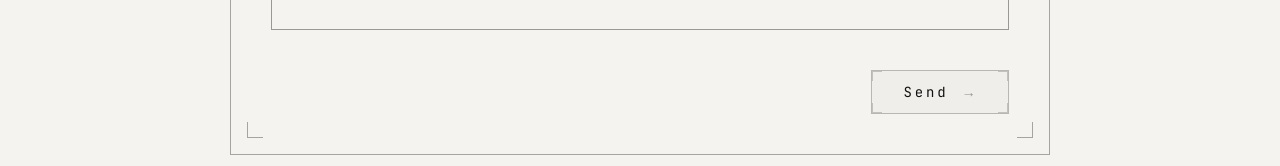
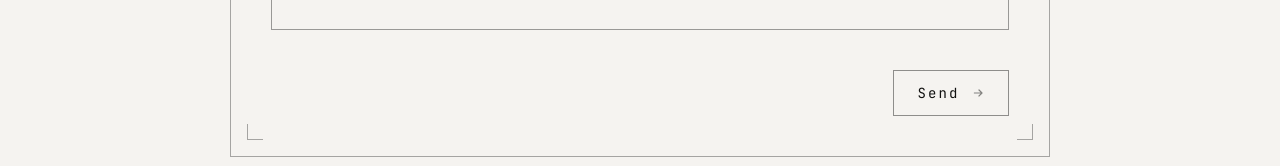
Before and after one commit to chineikou666/takiscope, a Next.js app: page /en/contact in a window 1280 px wide. Shown: the part 577-743 px from the top of the page. Built offline with nearby package versions, Linux system fonts and the light colour scheme.

Commit message:
Simplify contact button: revert to clean ghost style, use SVG arrow for precise alignment

```diff
--- a/src/app/[lang]/contact/page.tsx
+++ b/src/app/[lang]/contact/page.tsx
@@ -124,16 +124,18 @@ function ContactClient() {
                   <motion.div variants={formItem} transition={{ duration: 0.7, ease: [0.3, 0, 0.15, 1] }} className="flex justify-end pt-1">
                     <button
                       type="submit"
-                      className="group/btn relative inline-flex items-center gap-4 px-8 py-3.5 border border-silver-dim/25 light:border-museum-ink-dim/25 bg-silver-dim/[0.02] light:bg-museum-ink-dim/[0.02] hover:bg-silver-dim/[0.06] light:hover:bg-museum-ink-dim/[0.05] hover:border-silver-dim/40 light:hover:border-museum-ink-dim/40 font-mono text-sm tracking-[0.2em] text-silver-dim hover:text-silver-white light:text-museum-ink-dim light:hover:text-museum-ink transition-all duration-300"
+                      className="group/btn inline-flex items-center gap-3 px-6 py-3 border border-silver-dim/35 light:border-museum-ink-dim/45 bg-transparent hover:border-silver-dim/50 light:hover:border-museum-ink-dim/60 font-mono text-sm tracking-[0.15em] text-silver-dim hover:text-silver-white light:text-museum-ink light:hover:text-museum-ink transition-all duration-300"
                     >
-                      {/* Corner accents */}
-                      <span className="absolute top-0 left-0 w-2.5 h-2.5 border-t border-l border-silver-dim/20 light:border-museum-ink-dim/20 group-hover/btn:border-silver-dim/35 light:group-hover/btn:border-museum-ink-dim/35 transition-colors duration-300" />
-                      <span className="absolute top-0 right-0 w-2.5 h-2.5 border-t border-r border-silver-dim/20 light:border-museum-ink-dim/20 group-hover/btn:border-silver-dim/35 light:group-hover/btn:border-museum-ink-dim/35 transition-colors duration-300" />
-                      <span className="absolute bottom-0 left-0 w-2.5 h-2.5 border-b border-l border-silver-dim/20 light:border-museum-ink-dim/20 group-hover/btn:border-silver-dim/35 light:group-hover/btn:border-museum-ink-dim/35 transition-colors duration-300" />
-                      <span className="absolute bottom-0 right-0 w-2.5 h-2.5 border-b border-r border-silver-dim/20 light:border-museum-ink-dim/20 group-hover/btn:border-silver-dim/35 light:group-hover/btn:border-museum-ink-dim/35 transition-colors duration-300" />
-
-                      <span className="leading-none">{t.send}</span>
-                      <span className="leading-none text-silver-dim/40 light:text-museum-ink-dim/40 group-hover/btn:text-silver-dim/60 light:group-hover/btn:text-museum-ink-dim/60 group-hover/btn:translate-x-1 transition-all duration-300">→</span>
+                      <span>{t.send}</span>
+                      <svg
+                        width="12"
+                        height="12"
+                        viewBox="0 0 12 12"
+                        fill="none"
+                        className="text-silver-dim/50 light:text-museum-ink-dim/50 group-hover/btn:text-silver-dim light:group-hover/btn:text-museum-ink-dim group-hover/btn:translate-x-0.5 transition-all duration-300"
+                      >
+                        <path d="M2.5 6h7M7 3l3 3-3 3" stroke="currentColor" strokeWidth="1.2" strokeLinecap="square" strokeLinejoin="round" />
+                      </svg>
                     </button>
                   </motion.div>
                 </motion.form>
```
